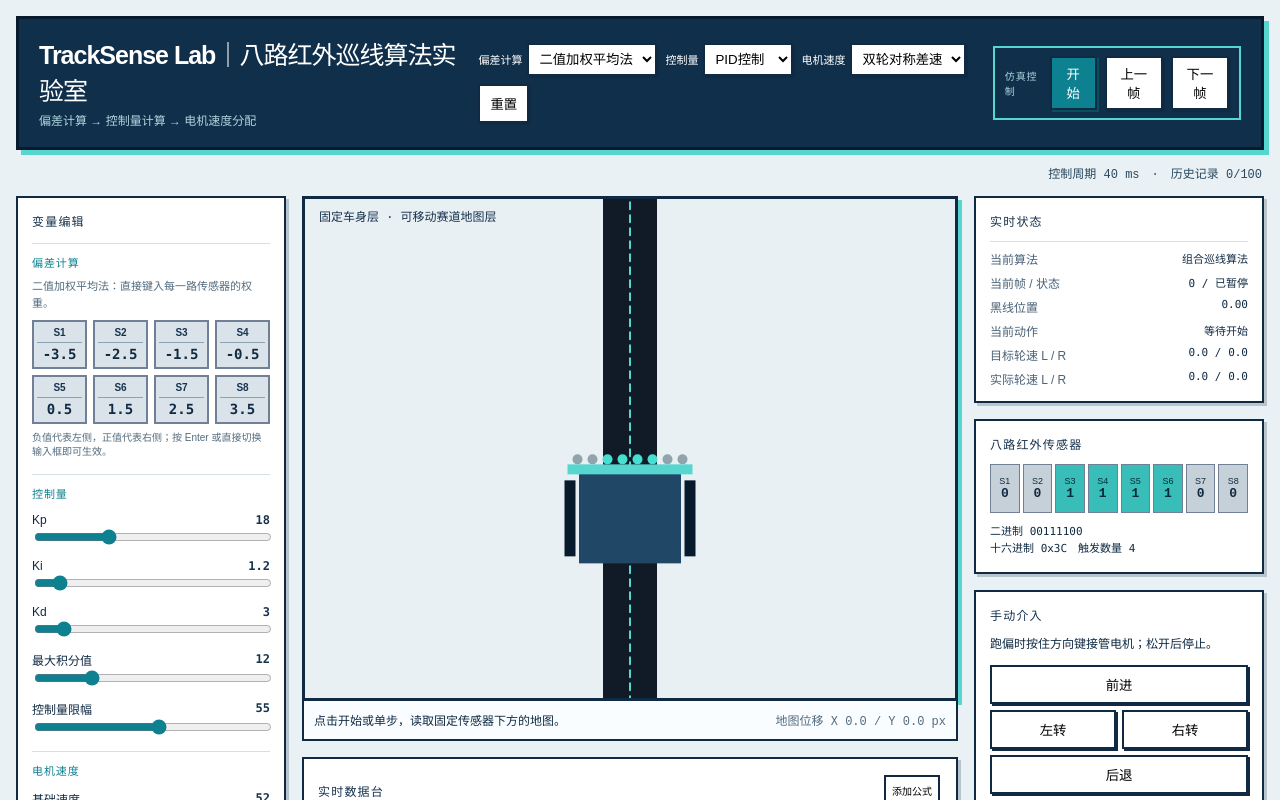
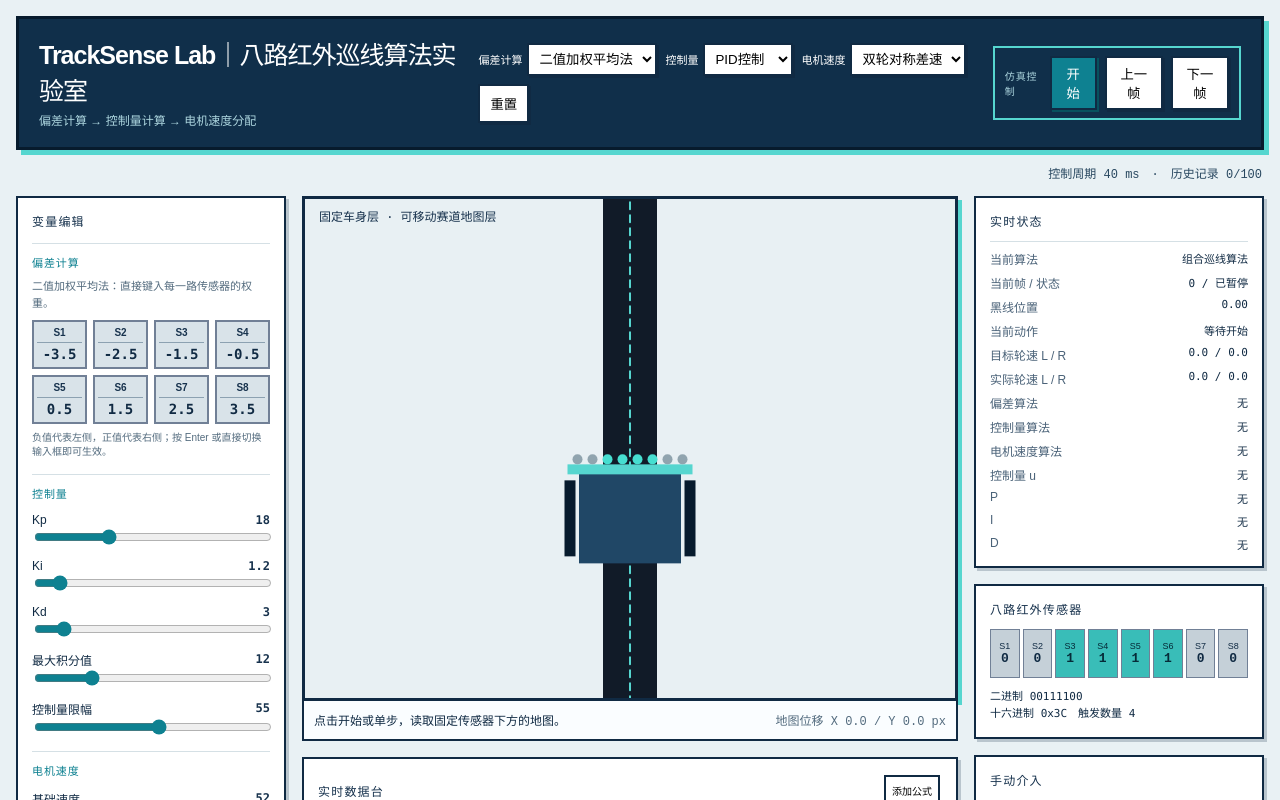
Before and after one commit to EasonHelloWord/TrackSense-Lab, a React (Vite) app: page / in a window 1280 px wide. Shown: the top 800 px of the page. Built offline with nearby package versions, Linux system fonts and the light colour scheme.

Commit message:
Stabilize simulation status and manual control

```diff
--- a/src/components/ManualInterventionPanel.tsx
+++ b/src/components/ManualInterventionPanel.tsx
@@ -9,7 +9,7 @@ const directions: Direction[] = [
   { label: '后退', left: -42, right: -42, className: 'backward' },
 ];
 
-/** 按住时覆盖电机指令，松开后停止；不会更改当前选择的巡线算法。 */
+/** 按住时直接接管电机，松开后暂停；不会更改当前选择的巡线算法。 */
 export function ManualInterventionPanel({ engine, onStart, onRelease }: { engine: SimulationEngine; onStart: () => void; onRelease: () => void }) {
   const engage = (event: PointerEvent<HTMLButtonElement>, direction: Direction) => {
     event.currentTarget.setPointerCapture(event.pointerId);
@@ -17,5 +17,6 @@ export function ManualInterventionPanel({ engine, onStart, onRelease }: { engine
     onStart();
   };
   const release = () => { engine.clearManualOverride(); onRelease(); };
-  return <section className="panel intervention"><h2>手动介入</h2><p>跑偏时按住方向键接管电机；松开后停止。</p><div style={{display:'grid',gridTemplateColumns:'1fr 1fr',gap:6}}>{directions.map(direction => <button key={direction.label} style={direction.label==='前进'||direction.label==='后退'?{gridColumn:'1 / -1'}:undefined} onPointerDown={event => engage(event, direction)} onPointerUp={release} onPointerCancel={release} onLostPointerCapture={release}>{direction.label}</button>)}</div><button style={{marginTop:10,width:'100%'}} onClick={release}>停止手动介入</button></section>;
+  const continueFollowing = () => { engine.clearManualOverride(); onStart(); };
+  return <section className="panel intervention"><h2>手动介入</h2><p>跑偏时按住方向键直接接管电机；松开后暂停。点击“继续巡线”恢复当前算法。</p><div style={{display:'grid',gridTemplateColumns:'1fr 1fr',gap:6}}>{directions.map(direction => <button key={direction.label} style={direction.label==='前进'||direction.label==='后退'?{gridColumn:'1 / -1'}:undefined} onPointerDown={event => engage(event, direction)} onPointerUp={release} onPointerCancel={release} onLostPointerCapture={release}>{direction.label}</button>)}</div><button className="primary" style={{marginTop:10,width:'100%'}} onClick={continueFollowing}>继续巡线</button></section>;
 }
--- a/src/components/RealtimeStatusPanel.tsx
+++ b/src/components/RealtimeStatusPanel.tsx
@@ -1,2 +1,22 @@
 import type { SimulationEngine } from '../simulation/simulationEngine';
-export function RealtimeStatusPanel({engine,running}:{engine:SimulationEngine;running:boolean}){const s=engine.state,r=s.result;return <section className="panel"><h2>实时状态</h2><dl><dt>当前算法</dt><dd>{engine.controller.name}</dd><dt>当前帧 / 状态</dt><dd>{s.frame} / {running?'仿真中':'已暂停'}</dd><dt>黑线位置</dt><dd>{r.linePosition===null?'丢线':r.linePosition.toFixed(2)}</dd><dt>当前动作</dt><dd>{r.actionLabel}</dd><dt>目标轮速 L / R</dt><dd>{s.targetLeft.toFixed(1)} / {s.targetRight.toFixed(1)}</dd><dt>实际轮速 L / R</dt><dd>{s.actualLeft.toFixed(1)} / {s.actualRight.toFixed(1)}</dd>{Object.entries(r.debugValues).map(([k,v])=><><dt key={k}>{k}</dt><dd key={k+'v'}>{String(v)}</dd></>)}</dl></section>}
+import { Fragment } from 'react';
+
+const display = (value: unknown) => value === null || value === undefined || value === '' ? '无' : String(value);
+
+function debugFields(engine: SimulationEngine) {
+  const controlMethod = String(engine.parameters.controlMethod);
+  const fields = ['偏差算法', '控制量算法', '电机速度算法'];
+
+  if (controlMethod === 'switch') return [...fields, '控制量 u', '开关强度'];
+  if (controlMethod === 'segmented') return [...fields, '控制量 u', '分段修正量'];
+  if (controlMethod === 'p') return [...fields, '控制量 u', 'P'];
+  if (controlMethod === 'pd') return [...fields, '控制量 u', 'P', 'D'];
+  if (controlMethod === 'pid') return [...fields, '控制量 u', 'P', 'I', 'D'];
+  if (controlMethod === 'manual') return [...fields, '控制量 u', '手写控制量'];
+  return fields;
+}
+
+export function RealtimeStatusPanel({engine,running}:{engine:SimulationEngine;running:boolean}){
+  const s=engine.state,r=s.result;
+  return <section className="panel"><h2>实时状态</h2><dl><dt>当前算法</dt><dd>{engine.controller.name}</dd><dt>当前帧 / 状态</dt><dd>{s.frame} / {running?'仿真中':'已暂停'}</dd><dt>黑线位置</dt><dd>{r.linePosition===null?'丢线':r.linePosition.toFixed(2)}</dd><dt>当前动作</dt><dd>{r.actionLabel}</dd><dt>目标轮速 L / R</dt><dd>{s.targetLeft.toFixed(1)} / {s.targetRight.toFixed(1)}</dd><dt>实际轮速 L / R</dt><dd>{s.actualLeft.toFixed(1)} / {s.actualRight.toFixed(1)}</dd>{debugFields(engine).map(key=><Fragment key={key}><dt>{key}</dt><dd>{display(r.debugValues[key])}</dd></Fragment>)}</dl></section>;
+}
--- a/src/simulation/simulationEngine.ts
+++ b/src/simulation/simulationEngine.ts
@@ -40,12 +40,14 @@ export class SimulationEngine {
       ...output.result,
       motorCommand: this.manualOverride.command,
       actionLabel: `手动介入：${this.manualOverride.label}`,
-      explanation: '手动介入暂时覆盖控制算法的电机指令；松开按钮后恢复原算法。',
+      explanation: '手动介入直接覆盖电机命令，不受仿真器动力学影响；松开后暂停，可点击继续巡线恢复算法。',
       debugValues: { ...output.result.debugValues, '手动介入': this.manualOverride.label },
     } : output.result;
+    const manualCommand = this.manualOverride?.command;
     const jitter = () => this.settings.motorJitter ? (Math.random() - .5) * this.settings.motorJitter : 0;
-    const targetLeft = clamp(result.motorCommand.leftSpeed * this.settings.leftEfficiency + jitter(), -100, 100);
-    const targetRight = clamp(result.motorCommand.rightSpeed * this.settings.rightEfficiency + jitter(), -100, 100);
+    // 手动介入是直接电机命令：不经过效率差、抖动、加减速度等仿真模型。
+    const targetLeft = manualCommand ? manualCommand.leftSpeed : clamp(result.motorCommand.leftSpeed * this.settings.leftEfficiency + jitter(), -100, 100);
+    const targetRight = manualCommand ? manualCommand.rightSpeed : clamp(result.motorCommand.rightSpeed * this.settings.rightEfficiency + jitter(), -100, 100);
     // 加速度限幅：提速与刹车分别受限；反转时必须先减至 0，再向反方向加速。
     const approachSpeed = (actual: number, target: number) => {
       if (actual !== 0 && target !== 0 && Math.sign(actual) !== Math.sign(target)) {
@@ -55,8 +57,8 @@ export class SimulationEngine {
       const rate = Math.abs(target) > Math.abs(actual) ? this.settings.motorAcceleration : this.settings.motorDeceleration;
       return actual + clamp(target - actual, -rate * dt, rate * dt);
     };
-    const left = approachSpeed(s.actualLeft, targetLeft);
-    const right = approachSpeed(s.actualRight, targetRight);
+    const left = manualCommand ? targetLeft : approachSpeed(s.actualLeft, targetLeft);
+    const right = manualCommand ? targetRight : approachSpeed(s.actualRight, targetRight);
     const average = (left + right) / 2;
     const distance = average * .11;
     /*
```
